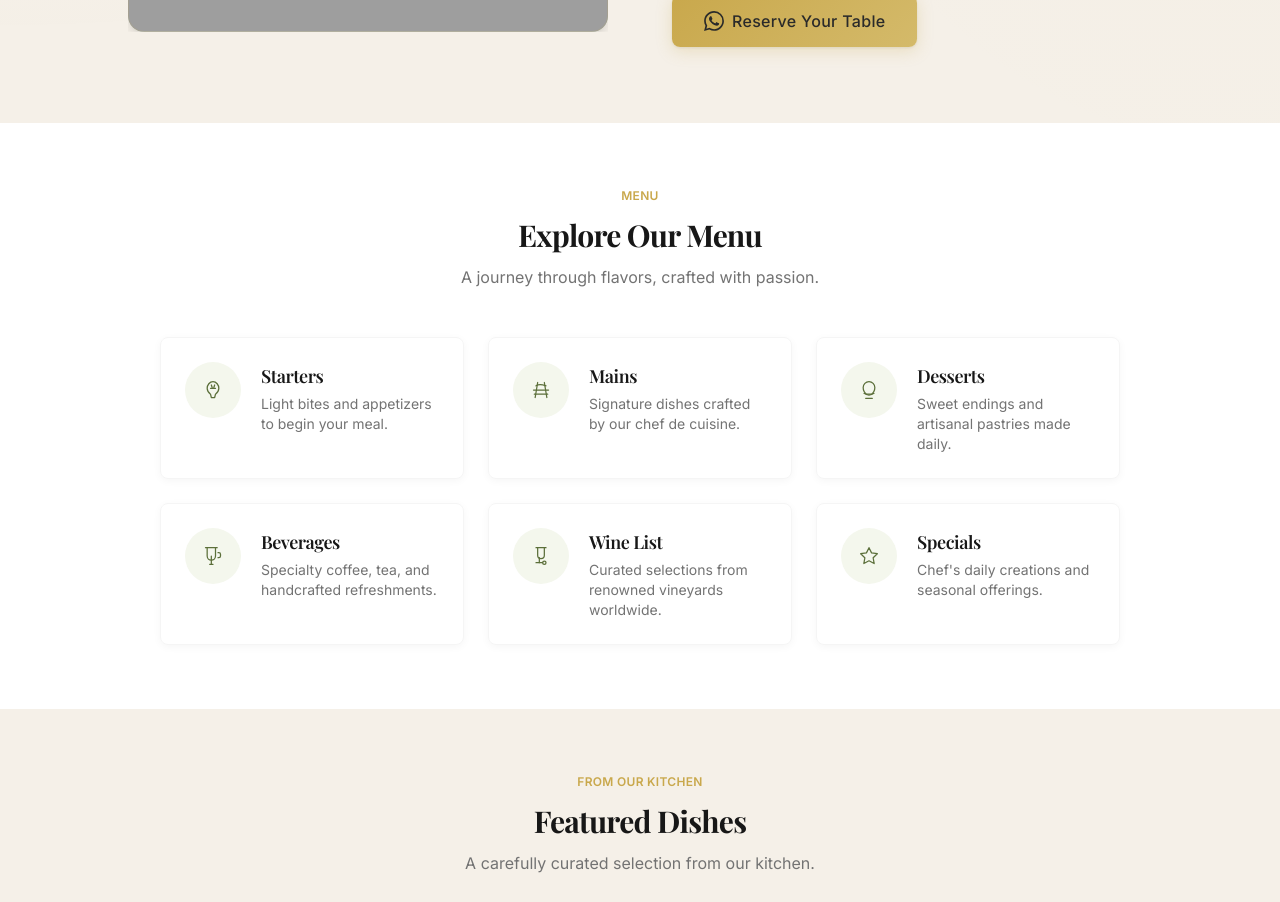
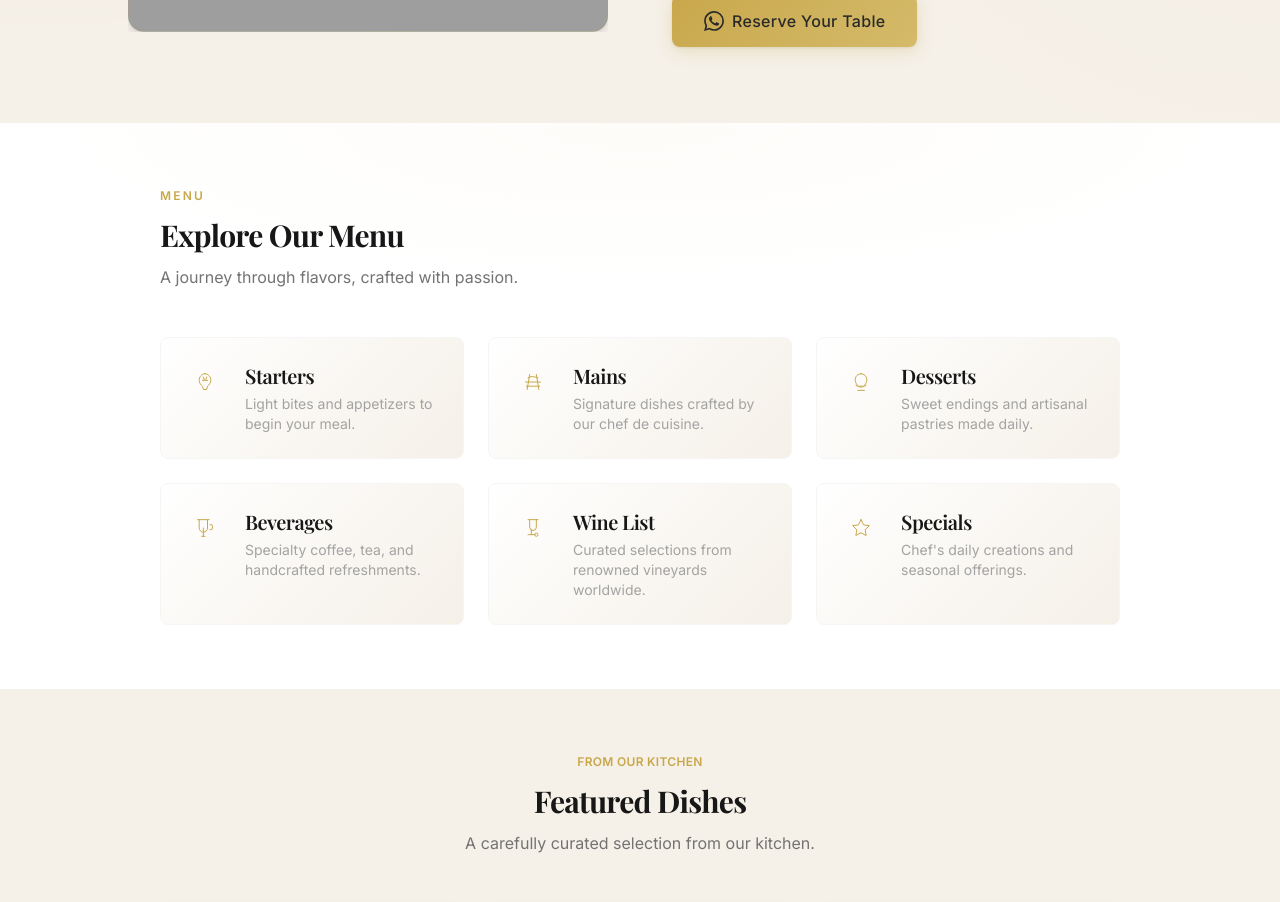
Before and after one commit to moomencode/AI_UPLOAD, a Next.js app: page / in a window 1280 px wide. Shown: the part 1460-2362 px from the top of the page. Built offline with nearby package versions, Linux system fonts and the light colour scheme; grey boxes are pictures that could not be loaded; a web font is replaced by a local one.

Commit message:
refactor(categories): remove circle icon containers, gold top-line accent, gradient card bg, subtle scale entry, left-aligned header

```diff
--- a/src/styles/categories.css
+++ b/src/styles/categories.css
@@ -1,6 +1,8 @@
 @layer components {
   .categories {
     background-color: var(--garcia-surface-primary);
+    background-image:
+      radial-gradient(ellipse 50% 30% at 50% 0%, rgb(201 168 76 / 0.03) 0%, transparent 100%);
   }
 
   .categories-header {
@@ -8,12 +10,18 @@
     margin-bottom: var(--garcia-spacing-10);
   }
 
+  @media (width >= 80rem) {
+    .categories-header {
+      text-align: left;
+    }
+  }
+
   .categories-overline {
     display: block;
     font-family: var(--garcia-font-family-sans);
     font-size: var(--garcia-font-size-xs);
     font-weight: var(--garcia-font-weight-semibold);
-    letter-spacing: var(--garcia-letter-spacing-wide);
+    letter-spacing: 0.18em;
     text-transform: uppercase;
     color: var(--garcia-color-gold);
     margin-bottom: var(--garcia-spacing-3);
@@ -44,41 +52,72 @@
   }
 
   .categories-card {
+    position: relative;
     display: flex;
     align-items: flex-start;
     gap: var(--garcia-spacing-5);
     padding: var(--garcia-spacing-6);
-    background-color: var(--garcia-surface-primary);
+    background:
+      linear-gradient(135deg, var(--garcia-surface-primary) 0%, var(--garcia-color-ivory) 100%);
+    border-radius: var(--garcia-radius-lg);
     border: 1px solid var(--garcia-border-light);
-    border-radius: var(--garcia-radius-lg);
-    box-shadow: 0 2px 8px rgb(0 0 0 / 0.04);
+    overflow: hidden;
     transition:
       transform var(--garcia-duration-slow) var(--garcia-ease-out),
-      box-shadow var(--garcia-duration-slow) var(--garcia-ease-out),
-      border-color var(--garcia-duration-slow) var(--garcia-ease-out);
+      box-shadow var(--garcia-duration-slow) var(--garcia-ease-out);
+  }
+
+  .categories-card::before {
+    content: "";
+    position: absolute;
+    inset-block-start: 0;
+    inset-inline: 2rem;
+    height: 2px;
+    background: linear-gradient(
+      90deg,
+      transparent,
+      var(--garcia-color-gold) 30%,
+      var(--garcia-color-gold) 70%,
+      transparent
+    );
+    opacity: 0;
+    transition: opacity var(--garcia-duration-slow) var(--garcia-ease-out);
+    border-radius: 1px;
   }
 
   .categories-card:hover {
-    transform: translateY(-4px);
-    box-shadow: 0 8px 24px rgb(0 0 0 / 0.08);
-    border-color: var(--garcia-color-primary-500);
+    transform: translateY(-6px);
+    box-shadow: 0 12px 32px rgb(0 0 0 / 0.08);
+    border-color: transparent;
+  }
+
+  .categories-card:hover::before {
+    opacity: 1;
+  }
+
+  .categories-card:hover::after {
+    content: "";
+    position: absolute;
+    inset: 0;
+    border-radius: inherit;
+    border: 1px solid rgb(201 168 76 / 0.2);
+    pointer-events: none;
   }
 
   .categories-icon {
     display: flex;
     align-items: center;
     justify-content: center;
-    width: 3.5rem;
-    height: 3.5rem;
-    border-radius: 50%;
-    background-color: var(--garcia-color-primary-50);
-    color: var(--garcia-color-primary-500);
+    width: 2.5rem;
+    height: 2.5rem;
+    color: var(--garcia-color-gold);
     flex-shrink: 0;
   }
 
   .categories-icon svg {
     width: 1.25rem;
     height: 1.25rem;
+    stroke-width: 1.2;
   }
 
   .categories-content {
@@ -88,8 +127,8 @@
 
   .categories-card-name {
     font-family: var(--garcia-font-family-display);
-    font-size: var(--garcia-font-size-lg);
-    line-height: var(--garcia-line-height-lg);
+    font-size: var(--garcia-font-size-xl);
+    line-height: var(--garcia-line-height-xl);
     font-weight: var(--garcia-font-weight-semibold);
     color: var(--garcia-text-primary);
     letter-spacing: var(--garcia-letter-spacing-tight);
@@ -99,37 +138,42 @@
   .categories-card-desc {
     font-size: var(--garcia-font-size-sm);
     line-height: var(--garcia-line-height-sm);
-    color: var(--garcia-text-secondary);
+    color: var(--garcia-text-tertiary);
   }
 
   .categories-card-enter {
     opacity: 0;
-    transform: translateY(16px);
+    transform: translateY(20px) scale(0.97);
   }
 
   .categories-card-enter-active {
-    animation: categories-card-in 500ms var(--garcia-ease-out) forwards;
+    animation: categories-card-in 600ms var(--garcia-ease-out) forwards;
   }
 
   @keyframes categories-card-in {
     from {
       opacity: 0;
-      transform: translateY(16px);
+      transform: translateY(20px) scale(0.97);
     }
     to {
       opacity: 1;
-      transform: translateY(0);
+      transform: translateY(0) scale(1);
     }
   }
 
   @media (prefers-reduced-motion: reduce) {
     .categories-card {
       transition: none;
+      background: var(--garcia-surface-primary);
+    }
+
+    .categories-card::before {
+      display: none;
     }
 
     .categories-card:hover {
       transform: none;
-      box-shadow: 0 2px 8px rgb(0 0 0 / 0.04);
+      box-shadow: none;
     }
 
     .categories-card-enter {
```
